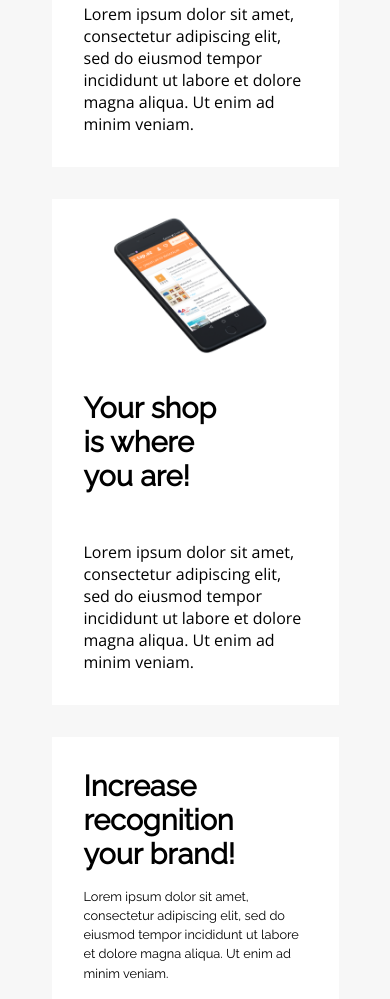
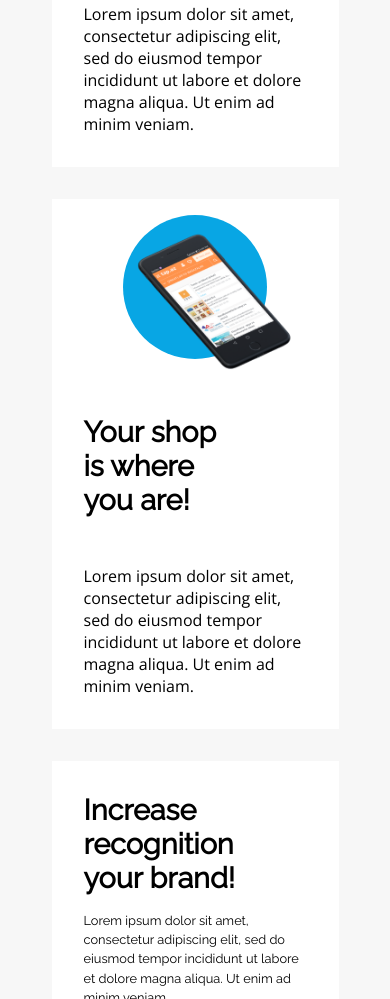
Before and after one commit to JuanJoseRodriguezdePraAviles/OxygenAcademy, a plain HTML site: page index.html in a window 390 px wide. Shown: the part 1937-2936 px from the top of the page. Drawn offline with nearby package versions, Linux system fonts and the light colour scheme.

Commit message:
fixed blue circle mobile

```diff
--- a/index.html
+++ b/index.html
@@ -78,7 +78,7 @@
                     </div>
                 </div>
                 <div class="iphone-box">
-                    <div class="circle--big--blue">
+                    <div class="circle--big bg--blue">
                         <img class="iphone" src="images/iPhone2.png"/>
                     </div>
                     <div class="benefit-text">
--- a/sass/_benefits.scss
+++ b/sass/_benefits.scss
@@ -189,6 +189,7 @@
             }
         }
 
+
     }
 
     .macbook {
```
Also changed, not shown: 1 other file.
